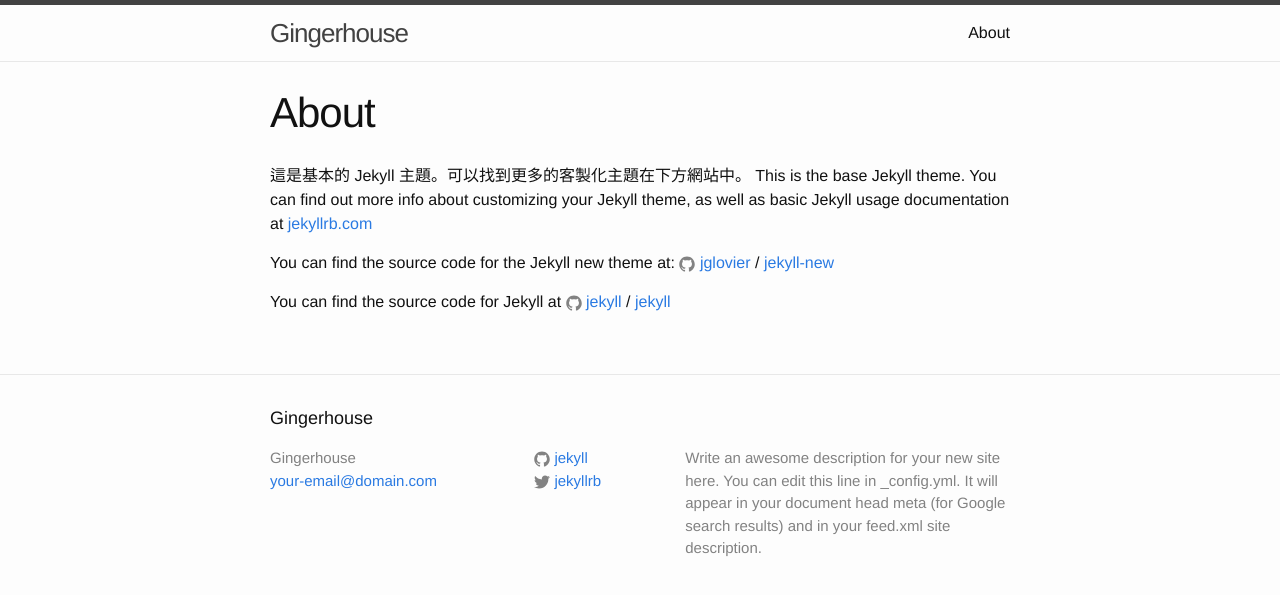
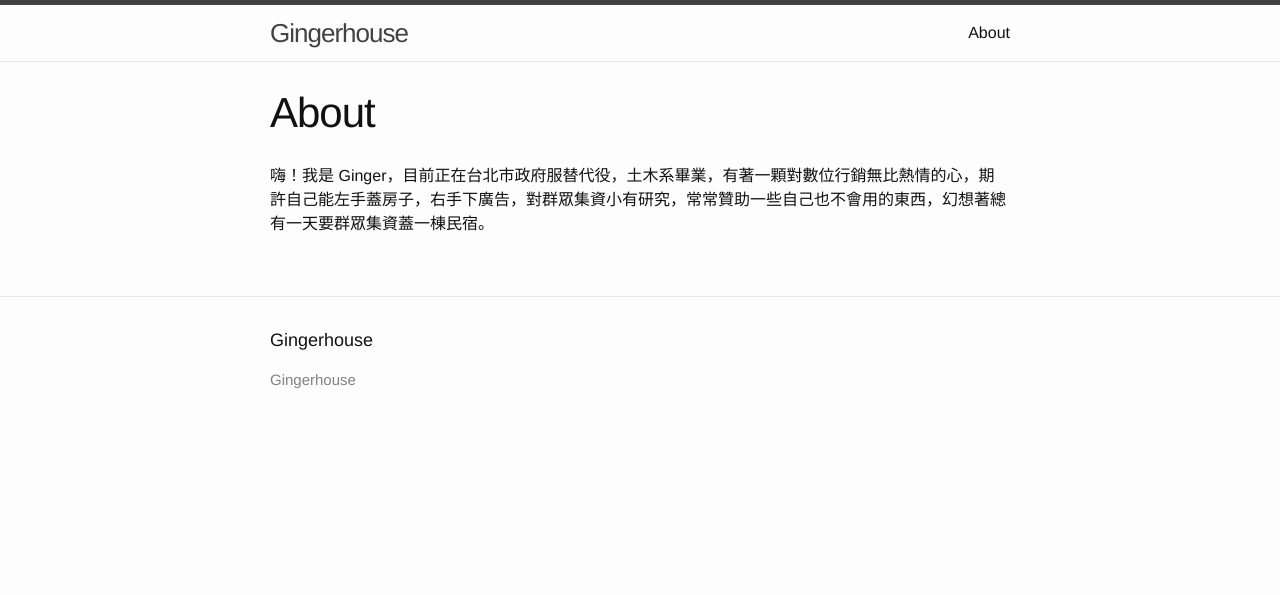
Before and after one commit to Lianginger/Lianginger.github.io, a Jekyll site: the page built from about.md, in a window 1280 px wide. Shown: the top 595 px of the page. Built offline with Jekyll 4.4.1, drawn with Linux system fonts in a browser that asks for light colours.

Commit message:
更新 About 頁面

```diff
--- a/_config.yml
+++ b/_config.yml
@@ -7,15 +7,13 @@
 
 # Site settings
 title: Gingerhouse
-email: your-email@domain.com
+email: #your-email@domain.com
 description: > # this means to ignore newlines until "baseurl:"
-  Write an awesome description for your new site here. You can edit this
-  line in _config.yml. It will appear in your document head meta (for
-  Google search results) and in your feed.xml site description.
+
 baseurl: "" # the subpath of your site, e.g. /blog
-url: "http://yourdomain.com" # the base hostname & protocol for your site
-twitter_username: jekyllrb
-github_username:  jekyll
+url: "" # the base hostname & protocol for your site
+twitter_username: #jekyllrb
+github_username:  #jekyll
 
 # Build settings
 markdown: kramdown
--- a/about.md
+++ b/about.md
@@ -3,13 +3,4 @@ layout: page
 title: About
 permalink: /about/
 ---
-這是基本的 Jekyll 主題。可以找到更多的客製化主題在下方網站中。
-This is the base Jekyll theme. You can find out more info about customizing your Jekyll theme, as well as basic Jekyll usage documentation at [jekyllrb.com](http://jekyllrb.com/)
-
-You can find the source code for the Jekyll new theme at:
-{% include icon-github.html username="jglovier" %} /
-[jekyll-new](https://github.com/jglovier/jekyll-new)
-
-You can find the source code for Jekyll at
-{% include icon-github.html username="jekyll" %} /
-[jekyll](https://github.com/jekyll/jekyll)
+嗨！我是 Ginger，目前正在台北市政府服替代役，土木系畢業，有著一顆對數位行銷無比熱情的心，期許自己能左手蓋房子，右手下廣告，對群眾集資小有研究，常常贊助一些自己也不會用的東西，幻想著總有一天要群眾集資蓋一棟民宿。
```
